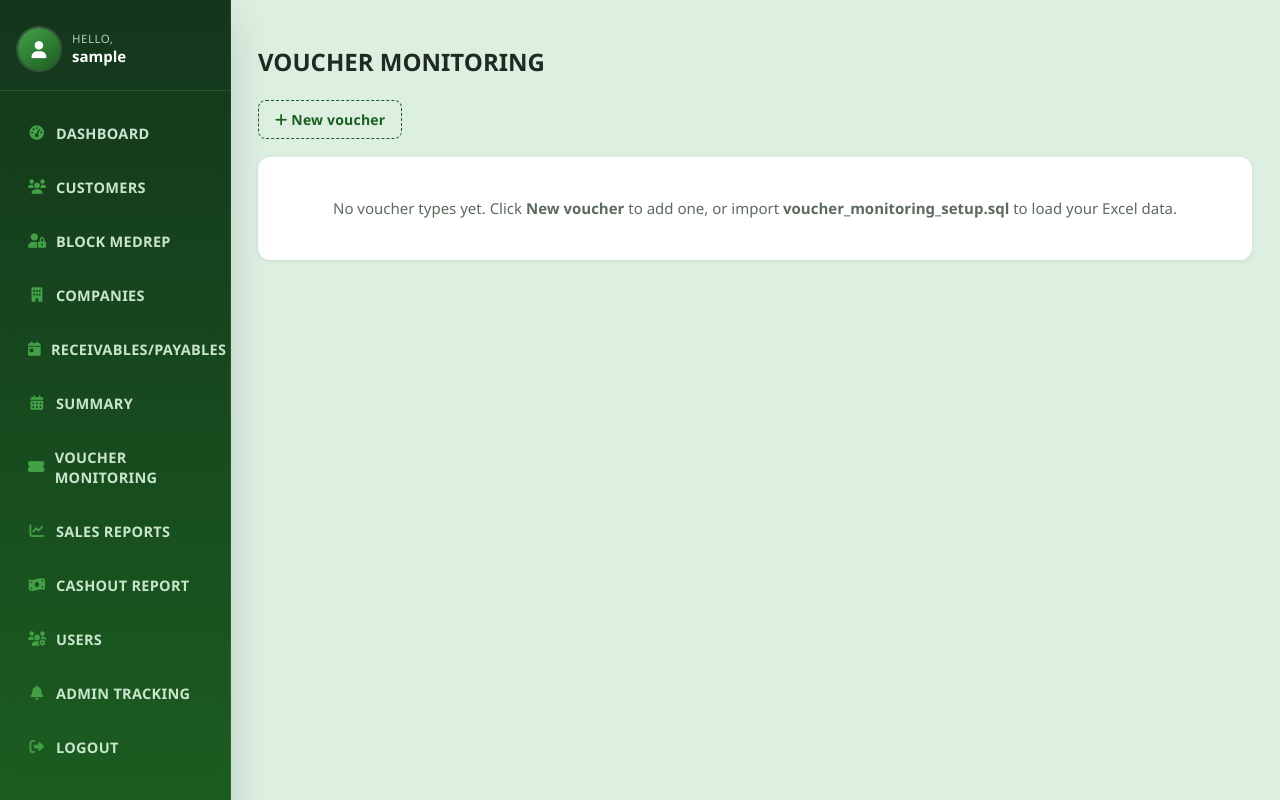
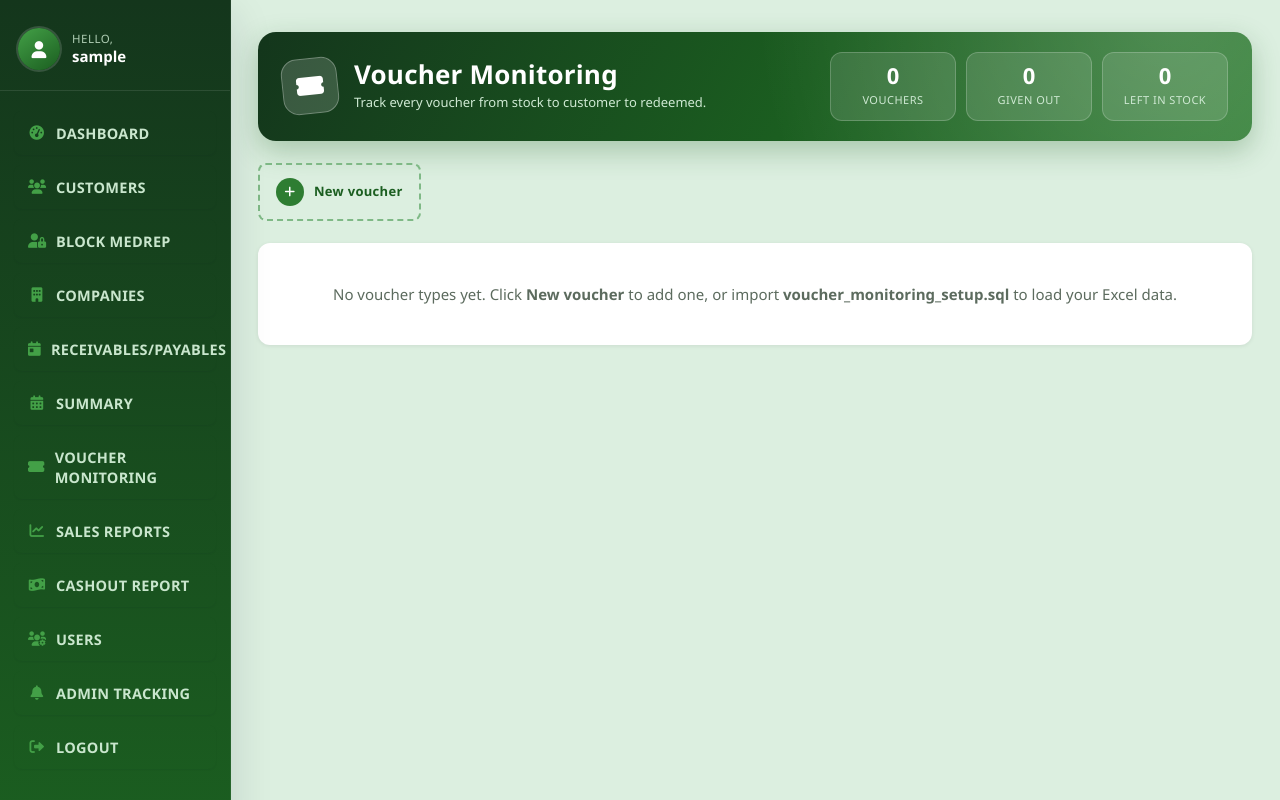
Before and after one commit to BlessSF/medrep, a PHP site: page /voucher_monitoring.php in a window 1280 px wide. Run offline with PHP 8.4, Linux system fonts and the light colour scheme; the visitor is signed in with stand-in values (Sample User, id 1); data that the repository does not hold is empty.

Commit message:
Enhance voucher monitoring UI with improved layout and styling for better user experience

```diff
--- a/voucher_monitoring.php
+++ b/voucher_monitoring.php
@@ -228,11 +228,41 @@ function fmt_date($d) { return $d ? date('F j, Y', strtotime($d)) : ''; }
         .sidebar ul li button { width: 100%; padding: 15px; background-color: #abd67c; color: #000; border: none; cursor: pointer; font-weight: bold; font-size: 15px; border-radius: 5px; }
         .main-content { margin-left: 230px; padding: 20px; }
 
-        .tabs { display: flex; flex-wrap: wrap; gap: 8px; margin-bottom: 18px; }
-        .tab { padding: 9px 16px; border-radius: 999px; background: #fff; border: 1px solid #cfe3d3; color: #1b5e20; font-weight: 700; font-size: 13px; text-decoration: none; }
-        .tab:hover { background: #e6f4e8; }
-        .tab.active { background: #1b5e20; color: #fff; border-color: #1b5e20; }
-        .tab.add { border-style: dashed; cursor: pointer; background: transparent; }
+        /* ---------- page header ---------- */
+        .pagehead { display: flex; align-items: center; gap: 16px; flex-wrap: wrap; margin: 4px 0 22px; padding: 20px 24px; border-radius: 18px; color: #fff;
+                    background: radial-gradient(circle at 92% -20%, rgba(255,255,255,.18), transparent 45%), linear-gradient(120deg, #14361c 0%, #1b5e20 55%, #2e7d32 100%);
+                    box-shadow: 0 10px 28px rgba(27,94,32,.28); }
+        .ph-badge { width: 54px; height: 54px; border-radius: 16px; display: flex; align-items: center; justify-content: center; font-size: 24px; color: #fff;
+                    background: rgba(255,255,255,.16); border: 1px solid rgba(255,255,255,.28); transform: rotate(-6deg); }
+        .ph-title { font-size: 26px; font-weight: 800; letter-spacing: .2px; line-height: 1.1; }
+        .ph-sub { margin-top: 5px; font-size: 13px; color: #cfe9d3; }
+        .ph-stats { margin-left: auto; display: flex; gap: 10px; flex-wrap: wrap; }
+        .ph-stat { min-width: 92px; padding: 10px 16px; border-radius: 12px; background: rgba(255,255,255,.12); border: 1px solid rgba(255,255,255,.2); text-align: center; }
+        .ph-stat b { display: block; font-size: 22px; line-height: 1.1; }
+        .ph-stat span { font-size: 11px; letter-spacing: .5px; color: #cfe9d3; text-transform: uppercase; }
+
+        /* ---------- voucher tabs ---------- */
+        .tabs { display: flex; flex-wrap: wrap; gap: 12px; margin-bottom: 22px; }
+        .tab { display: flex; flex-direction: column; gap: 7px; min-width: 190px; max-width: 260px; padding: 13px 16px; border-radius: 14px; background: #fff; border: 1px solid #d7e8da;
+               color: #1b3a22; text-decoration: none; text-align: left; box-shadow: 0 1px 3px rgba(20,54,28,.08); transition: transform .15s ease, box-shadow .15s ease, border-color .15s ease; }
+        .tab:hover { transform: translateY(-2px); box-shadow: 0 8px 18px rgba(20,54,28,.14); border-color: #2e7d32; }
+        .tab-top { display: flex; align-items: center; gap: 9px; }
+        .tab-top i { width: 28px; height: 28px; border-radius: 9px; display: flex; align-items: center; justify-content: center; font-size: 13px; color: #2e7d32; background: #e6f4e8; flex: none; }
+        .tab-name { font-size: 13px; font-weight: 800; letter-spacing: .3px; line-height: 1.2; }
+        .tab-meta { font-size: 12px; color: #5c6b5e; }
+        .tab-meta b { color: #1b3a22; font-size: 13px; }
+        .tab-bar { display: block; height: 6px; border-radius: 999px; background: #e3efe5; overflow: hidden; }
+        .tab-bar span { display: block; height: 100%; border-radius: 999px; background: linear-gradient(90deg, #43a047, #2e7d32); }
+        .tab.over .tab-bar span { background: linear-gradient(90deg, #ef6b78, #e0364a); }
+        .tab.active { background: linear-gradient(135deg, #1b5e20, #2e7d32); border-color: #1b5e20; color: #fff; box-shadow: 0 10px 22px rgba(27,94,32,.35); }
+        .tab.active .tab-top i { background: rgba(255,255,255,.2); color: #fff; }
+        .tab.active .tab-meta, .tab.active .tab-meta b { color: #e3f3e6; }
+        .tab.active .tab-bar { background: rgba(255,255,255,.25); }
+        .tab.active .tab-bar span { background: #fff; }
+        .tab.active.over .tab-bar span { background: #ffd0d4; }
+        .tab.add { flex-direction: row; align-items: center; justify-content: center; gap: 10px; min-width: 150px; background: transparent; border: 2px dashed #7fb986; color: #1b5e20; cursor: pointer; box-shadow: none; }
+        .tab.add:hover { background: #e6f4e8; border-color: #2e7d32; }
+        .tab.add .plus { width: 28px; height: 28px; border-radius: 50%; background: #2e7d32; color: #fff; display: flex; align-items: center; justify-content: center; font-size: 12px; }
 
         .summary { display: flex; gap: 18px; flex-wrap: wrap; margin-bottom: 20px; }
         .summary-item { flex: 1 1 180px; background: #fff; border-radius: 12px; padding: 18px 16px; text-align: center; border-top: 3px solid #2e7d32; box-shadow: 0 1px 4px rgba(0,0,0,.08); }
@@ -316,7 +346,8 @@ function fmt_date($d) { return $d ? date('F j, Y', strtotime($d)) : ''; }
         .sidebar { z-index: 100 !important; }   /* always stay above the table, even when the page scrolls sideways */
         .main-content .linkbtn { background: none !important; color: #1b5e20 !important; box-shadow: none !important; padding: 2px 4px !important; font-size: 12px !important; text-decoration: underline; transform: none !important; }
         .main-content .btn.ghost, .modal .btn.ghost { background: #e6f4e8 !important; color: #1b5e20 !important; }
-                .main-content .tab.add { background: transparent !important; color: #1b5e20 !important; border: 1px dashed #1b5e20 !important; box-shadow: none !important; padding: 9px 16px !important; }
+                .main-content .tab.add { background: transparent !important; color: #1b5e20 !important; border: 2px dashed #7fb986 !important; box-shadow: none !important; padding: 13px 16px !important; font-size: 13px !important; letter-spacing: .3px; transform: none; }
+        .main-content .tab.add:hover { background: #e6f4e8 !important; border-color: #2e7d32 !important; }
         /* assets/style.css puts overflow:hidden on every <table>, which stops sticky headers from working.
            Undo it here so the dark green header row stays visible while scrolling. */
         .main-content #vt { overflow: visible !important; border: none !important; border-radius: 0 !important; }
@@ -360,15 +391,36 @@ function fmt_date($d) { return $d ? date('F j, Y', strtotime($d)) : ''; }
 </div>
 
 <div class="main-content">
-    <h1>VOUCHER MONITORING</h1>
+    <div class="pagehead">
+        <div class="ph-badge"><i class="fas fa-ticket-alt"></i></div>
+        <div>
+            <div class="ph-title">Voucher Monitoring</div>
+            <div class="ph-sub">Track every voucher from stock to customer to redeemed.</div>
+        </div>
+        <div class="ph-stats">
+            <?php $all_out = 0; $all_beg = 0; foreach ($types as $tt) { $all_out += (int)$tt['total_out']; $all_beg += (int)$tt['beginning']; } ?>
+            <div class="ph-stat"><b><?= count($types) ?></b><span>Vouchers</span></div>
+            <div class="ph-stat"><b><?= $all_out ?></b><span>Given out</span></div>
+            <div class="ph-stat"><b><?= $all_beg - $all_out ?></b><span>Left in stock</span></div>
+        </div>
+    </div>
 
     <?php if ($flash): ?><div class="flash <?= h($flash_type) ?>"><?= h($flash) ?></div><?php endif; ?>
 
     <div class="tabs">
-        <?php foreach ($types as $t): ?>
-            <a class="tab <?= $t['id'] == $type_id ? 'active' : '' ?>" href="?type=<?= (int)$t['id'] ?>"><?= h($t['name']) ?></a>
+        <?php foreach ($types as $t):
+            $tb = (int)$t['beginning']; $to = (int)$t['total_out']; $left = $tb - $to;
+            $pct = $tb > 0 ? min(100, round($to / $tb * 100)) : 0; ?>
+            <a class="tab <?= $t['id'] == $type_id ? 'active' : '' ?> <?= $left < 0 ? 'over' : '' ?>" href="?type=<?= (int)$t['id'] ?>">
+                <span class="tab-top"><i class="fas fa-ticket-alt"></i><span class="tab-name"><?= h($t['name']) ?></span></span>
+                <span class="tab-meta"><b><?= $to ?></b> out &middot; <b><?= $left ?></b> left</span>
+                <span class="tab-bar"><span style="width:<?= $pct ?>%"></span></span>
+            </a>
         <?php endforeach; ?>
-        <button type="button" class="tab add" onclick="openModal('typeModal')"><i class="fas fa-plus"></i> New voucher</button>
+        <button type="button" class="tab add" onclick="openModal('typeModal')">
+            <span class="plus"><i class="fas fa-plus"></i></span>
+            <span class="tab-name">New voucher</span>
+        </button>
     </div>
 
 <?php if (!$cur): ?>
```
